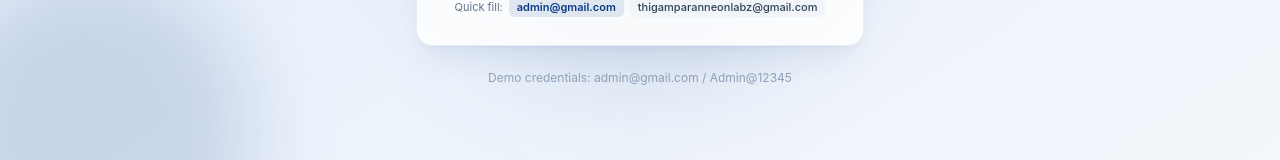
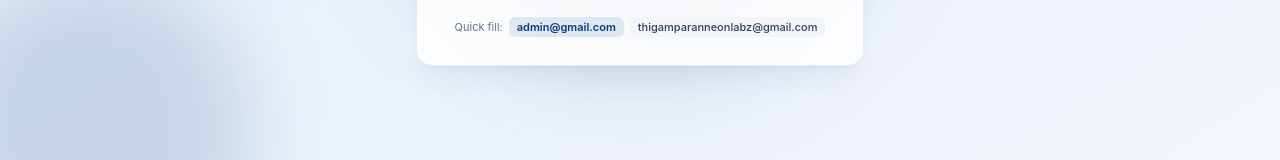
Before and after one commit to Neon-Labz/Retails-Admin-Dashboard, a Next.js app: page /login in a window 1280 px wide. Shown: the part 570-730 px from the top of the page. Built offline with nearby package versions, Linux system fonts and the light colour scheme; no server answers.

Commit message:
Remove demo credentials from login page
Removed demo credentials text from login page.

```diff
--- a/src/app/login/page.tsx
+++ b/src/app/login/page.tsx
@@ -32,9 +32,6 @@ export default async function LoginPage() {
             <LoginForm />
           </Suspense>
         </div>
-        <p className="mt-6 text-center text-xs text-slate-400">
-          Demo credentials: admin@gmail.com / Admin@12345
-        </p>
       </div>
     </div>
   );
```
